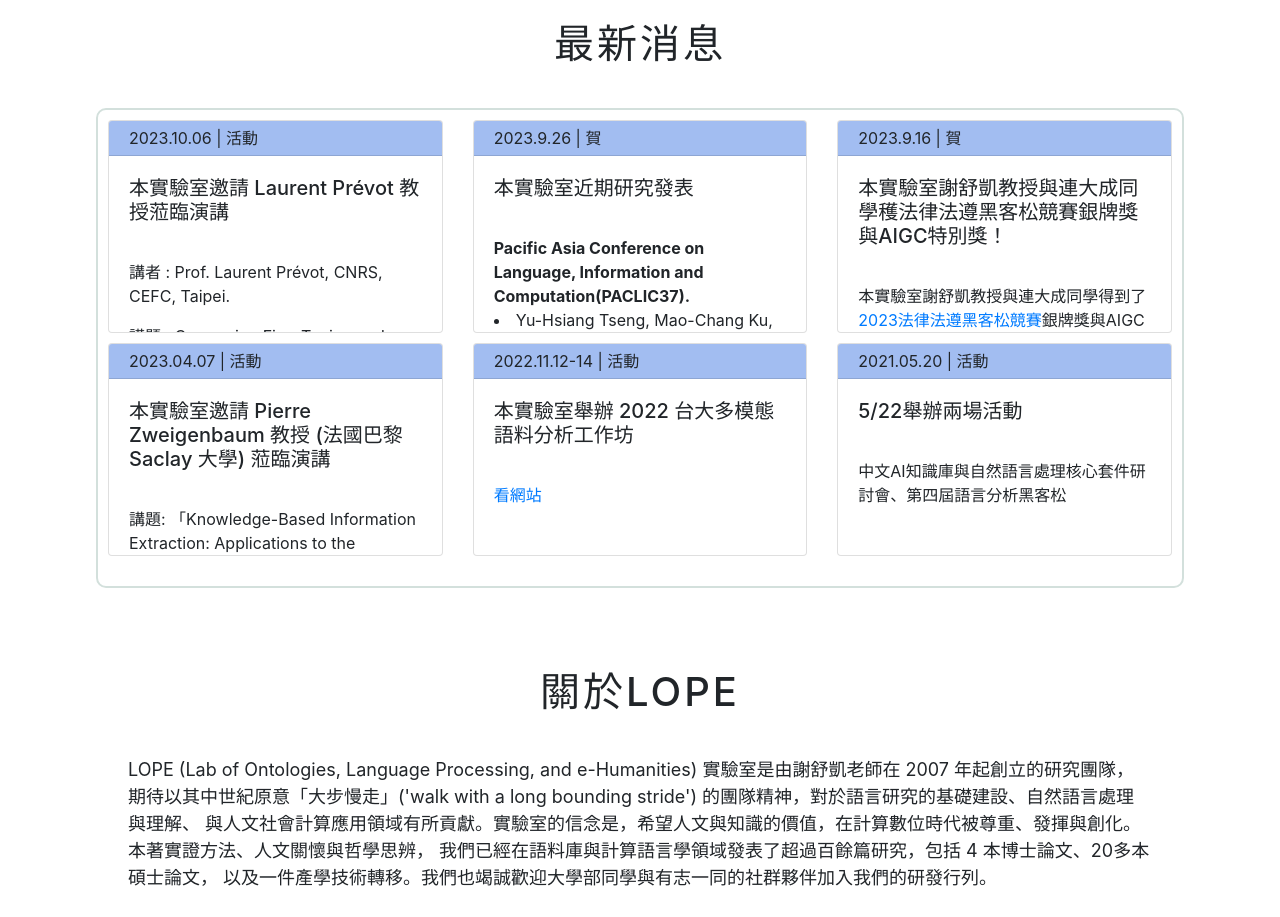
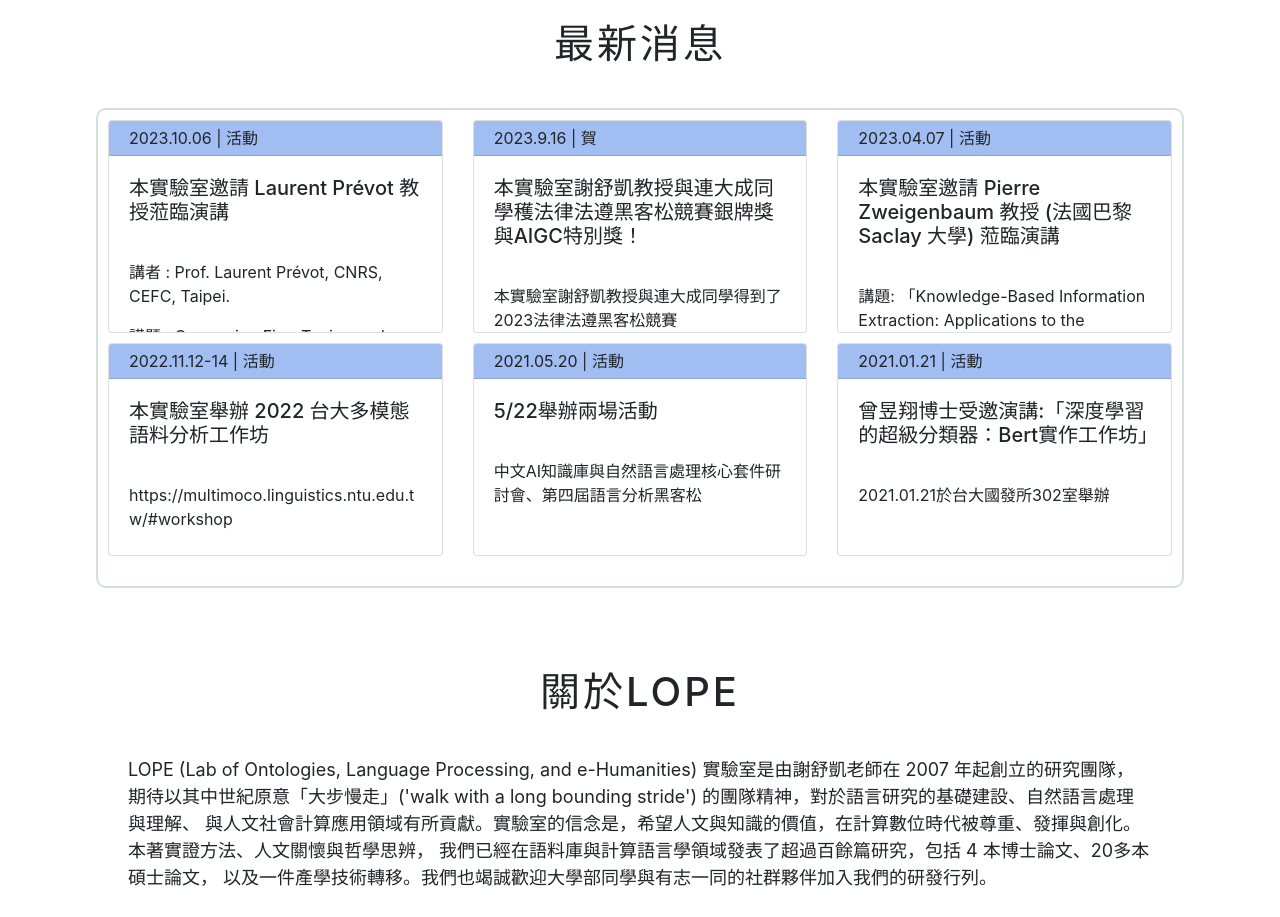
Before and after one commit to lopentu/ntu-lope-lab, a React (Create React App) app: page / in a window 1280 px wide. Shown: the part 860-1777 px from the top of the page. Built offline with nearby package versions, Linux system fonts and the light colour scheme.

Commit message:
add news1

```diff
--- a/src/texts/news-info.js
+++ b/src/texts/news-info.js
@@ -25,95 +25,21 @@ const newsInfo = [
     ),
   },
 
-  {
-    date: "2023.9.26 | 賀",
-    title: "本實驗室近期研究發表",
-    content: (
-      <div>
-        <div>
-          <strong>
-            Pacific Asia Conference on Language, Information and
-            Computation(PACLIC37).
-          </strong>
-          <li>
-            Yu-Hsiang Tseng, Mao-Chang Ku, Wei-Ling Chen, Yu-Lin Chang, Hsieh,
-            Shu-Kai. (2023). Vec2Gloss: definition modeling leveraging
-            contextualized vectors with Wordnet gloss.{" "}
-          </li>
-          <li>
-            Pin-Er Chen, Hsin-Yu Chou, Po-Ya Angela Wang, Yu-Hsiang
-            Tseng, Hsieh, Shu-Kai. (2023). Exploring affordance and situated
-            meaning in image captions: a multimodal analysis.
-          </li>
-          <br></br>
-        </div>
-
-        <div>
-          <b>
-            The 35th annual Conference on Computational Linguistics and Speech
-            Processing (ROCLING).
-          </b>
-          <li>
-            Zheng-Lin Lin, Chiao-Han Yen, Jia-Cheng Xu, Deborah Watty
-            and Shu-Kai Hsieh. (2023). Solving Linguistic Olympiad Problems with
-            Tree-of-Thought Prompting.
-          </li>
-          <li>
-            Kai-Ching Yeh, Jou-An Chi and Da-Chen Lian, Shu-Kai Hsieh. (2023).
-            Evaluating Interfaced LLM's Bias.
-          </li>
-          <br></br>
-        </div>
-
-        <div>
-          <b>
-            2023 International Conference on Asian Language Processing(IALP
-            2023).
-          </b>
-          <li>
-            Deborah Watty, Micah Kitsunai, Shu-Kai Hsieh. (2023). Prompt-based
-            translation of Chinese into Taiwan Braille.
-          </li>
-          <br></br>
-        </div>
-
-        <div>
-          <b>
-            Discourse studies and linguistic data science: Addressing challenges
-            in interoperability, multilinguality and linguistic data processing,
-            Vienna, Austria(DiSLiDaS 2023).
-          </b>
-          <li>
-            Po-Ya Angela Wang, Pin-Er Chen, Hsin-Yu Chou, Yu-Hsiang Tseng, and
-            Shu-Kai Hsieh. (2023). Lexical Retrieval Hypothesis in Multimodal
-            Context.
-          </li>
-        </div>
-      </div>
-    ),
-  },
+  // {
+  //   date: "2023.9.26 | 賀",
+  //   title: "本實驗室近期研究發表",
+  //   content:
+  //     "Pacific Asia Conference on Language, Information and Computation (PACLIC37). ",
+  // },
 
   {
     date: "2023.9.16 | 賀",
     title:
       "本實驗室謝舒凱教授與連大成同學穫法律法遵黑客松競賽銀牌獎與AIGC特別獎！",
-    content: (
-      <div>
-        <div>
-          本實驗室謝舒凱教授與連大成同學得到了
-          <a href="https://hackathon.lawsnote.com/" target="_blank">
-            2023法律法遵黑客松競賽
-          </a>
-          銀牌獎與AIGC特別獎！(比賽團隊成員：臺大語言所謝舒凱教授與連大成;
-          臺大新聞所謝吉隆老師，以及成功大學敏求智慧運算學院李韶曼老師)。
-        </div>
-        <div>
-          <a href="https://hackathon.lawsnote.com/" target="_blank">
-            總決賽線上直播
-          </a>
-        </div>
-      </div>
-    ),
+    content:
+      "本實驗室謝舒凱教授與連大成同學得到了2023法律法遵黑客松競賽(https://hackathon.lawsnote.com/)銀牌獎與AIGC特別獎(比賽團隊成員：臺大語言所謝舒凱教授 and 連大成; 臺大新聞所謝吉隆老師，以及成功大學敏求智慧運算學院李韶曼老師)。",
+    link: "https://www.youtube.com/watch?v=pLWOkad6AJQ",
+    linkName: "總決賽線上直播",
   },
 
   {
@@ -128,16 +54,7 @@ const newsInfo = [
   {
     date: "2022.11.12-14 | 活動",
     title: "本實驗室舉辦 2022 台大多模態語料分析工作坊",
-    content: (
-      <div>
-        <a
-          href="https://multimoco.linguistics.ntu.edu.tw/index.html#workshop"
-          target="_blank"
-        >
-          看網站
-        </a>
-      </div>
-    ),
+    content: "https://multimoco.linguistics.ntu.edu.tw/#workshop",
   },
 
   {
```
